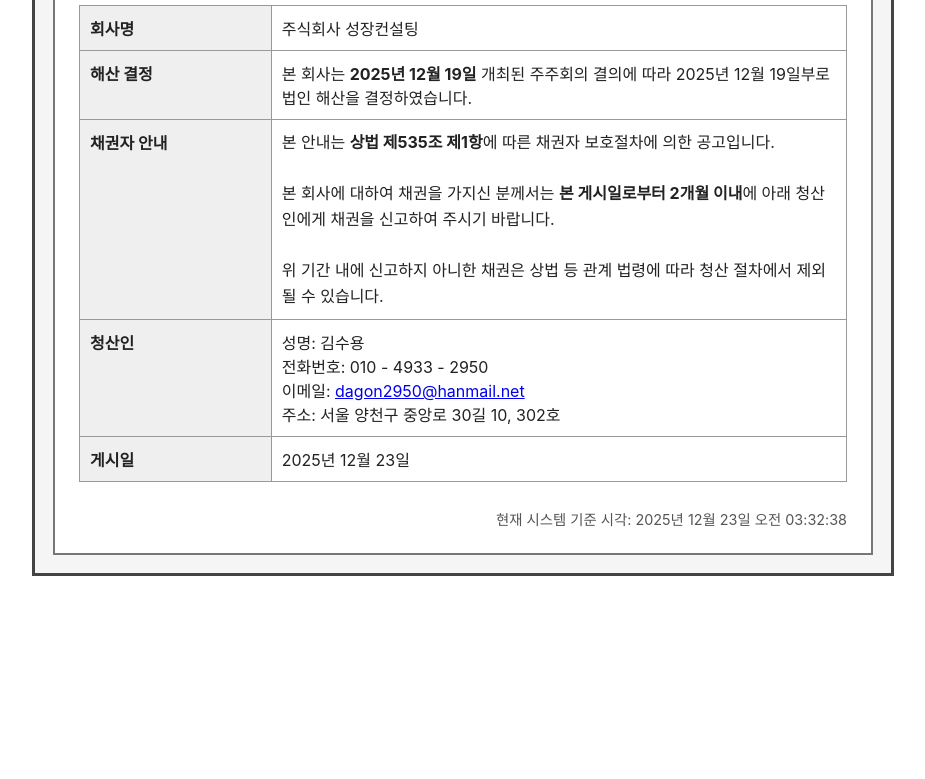
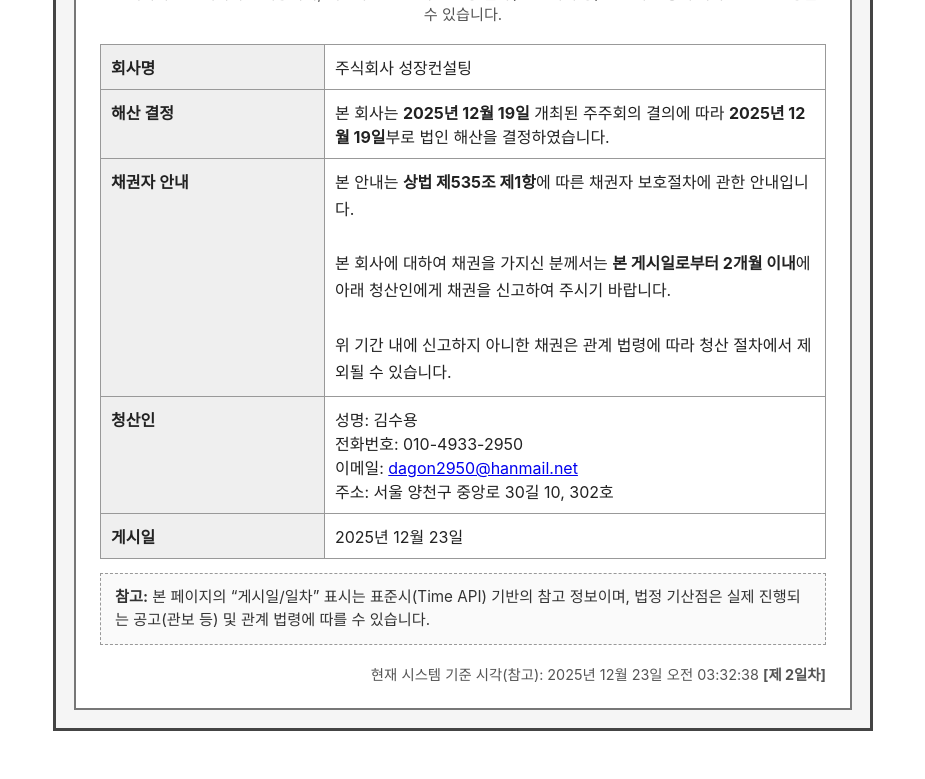
Before and after one commit to dragon2950/dragon2950.github.io, a plain HTML site: page index.html in a window 1280 px wide. Shown: the part 157-936 px from the top of the page, without its empty margins (177-1102 px from the left). Before the commit the page ends 800 px from the top, so only its background shows below. Drawn offline with Linux system fonts and the light colour scheme; no server answers.

Commit message:
Update index.html

```diff
--- a/index.html
+++ b/index.html
@@ -2,9 +2,12 @@
 <html lang="ko">
 <head>
   <meta charset="UTF-8" />
+  <meta name="viewport" content="width=device-width, initial-scale=1" />
   <title>법인 해산 및 채권자 안내</title>
   <style>
     body {
+      margin: 0;
+      padding: 0;
       font-family: -apple-system, BlinkMacSystemFont, "Segoe UI",
                    Roboto, "Noto Sans KR", Arial, sans-serif;
       background-color: #ffffff;
@@ -14,10 +17,11 @@
     /* 외부 1차 박스 */
     .outer-box {
       max-width: 820px;
-      margin: 60px auto;
+      margin: 48px auto;
       padding: 18px;
       border: 3px solid #444;
       background-color: #f5f5f5;
+      box-sizing: border-box;
     }
 
     /* 내부 2차 박스 */
@@ -25,17 +29,29 @@
       padding: 24px;
       border: 2px solid #777;
       background-color: #ffffff;
+      box-sizing: border-box;
     }
 
     h2 {
-      margin-top: 0;
+      margin: 0 0 10px 0;
       text-align: center;
+      letter-spacing: -0.2px;
+    }
+
+    .subtitle {
+      margin: 0 0 18px 0;
+      text-align: center;
+      color: #555;
+      font-size: 0.95rem;
+      line-height: 1.4;
     }
 
     table {
       width: 100%;
       border-collapse: collapse;
-      margin-top: 20px;
+      margin-top: 12px;
+      table-layout: fixed;
+      word-break: break-word;
     }
 
     table, th, td {
@@ -43,11 +59,12 @@
     }
 
     th {
-      width: 25%;
+      width: 28%;
       background-color: #efefef;
       text-align: left;
       padding: 10px;
       vertical-align: top;
+      font-weight: 600;
     }
 
     td {
@@ -55,18 +72,34 @@
       vertical-align: top;
     }
 
-    /* 채권자 안내 전용 스타일 */
     .creditor-notice {
       font-size: 12pt;
       font-weight: normal;
-      line-height: 1.6;
+      line-height: 1.7;
+    }
+
+    .notice-box {
+      margin-top: 14px;
+      padding: 12px 14px;
+      border: 1px dashed #999;
+      background: #fafafa;
+      font-size: 0.95rem;
+      line-height: 1.5;
+      color: #333;
     }
 
     .system-time {
-      margin-top: 26px;
+      margin-top: 18px;
       font-size: 0.9em;
       color: #555;
       text-align: right;
+    }
+
+    @media (max-width: 520px) {
+      .outer-box { margin: 18px auto; padding: 12px; }
+      .inner-box { padding: 16px; }
+      th { width: 36%; }
+      .creditor-notice { font-size: 1rem; }
     }
   </style>
 </head>
@@ -76,6 +109,9 @@
     <div class="inner-box">
 
       <h2>법인 해산 및 채권자 안내</h2>
+      <p class="subtitle">
+        본 페이지는 홈페이지 안내용이며, 채권자 보호를 위한 법정 절차(관보 게재 등)는 관계 법령에 따라 별도로 진행될 수 있습니다.
+      </p>
 
       <table>
         <tr>
@@ -87,23 +123,19 @@
           <th>해산 결정</th>
           <td>
             본 회사는 <strong>2025년 12월 19일</strong> 개최된 주주회의 결의에 따라
-            2025년 12월 19일부로 법인 해산을 결정하였습니다.
+            <strong>2025년 12월 19일</strong>부로 법인 해산을 결정하였습니다.
           </td>
         </tr>
 
         <tr>
           <th>채권자 안내</th>
           <td class="creditor-notice">
-            본 안내는 <strong>상법 제535조 제1항</strong>에 따른
-            채권자 보호절차에 의한 공고입니다.
+            본 안내는 <strong>상법 제535조 제1항</strong>에 따른 채권자 보호절차에 관한 안내입니다.
             <br><br>
             본 회사에 대하여 채권을 가지신 분께서는
-            <strong>본 게시일로부터 2개월 이내</strong>에
-            아래 청산인에게 채권을 신고하여 주시기 바랍니다.
+            <strong>본 게시일로부터 2개월 이내</strong>에 아래 청산인에게 채권을 신고하여 주시기 바랍니다.
             <br><br>
-            위 기간 내에 신고하지 아니한 채권은
-            상법 등 관계 법령에 따라
-            청산 절차에서 제외될 수 있습니다.
+            위 기간 내에 신고하지 아니한 채권은 관계 법령에 따라 청산 절차에서 제외될 수 있습니다.
           </td>
         </tr>
 
@@ -111,18 +143,22 @@
           <th>청산인</th>
           <td>
             성명: 김수용<br>
-            전화번호: 010 - 4933 - 2950<br>
-            이메일:
-            <a href="mailto:dagon2950@hanmail.net">dagon2950@hanmail.net</a><br>
+            전화번호: 010-4933-2950<br>
+            이메일: <a href="mailto:dagon2950@hanmail.net">dagon2950@hanmail.net</a><br>
             주소: 서울 양천구 중앙로 30길 10, 302호
           </td>
         </tr>
 
         <tr>
           <th>게시일</th>
-          <td>2025년 12월 23일</td>
+          <td id="publishDate">(표준시 불러오는 중...)</td>
         </tr>
       </table>
+
+      <div class="notice-box">
+        <strong>참고:</strong> 본 페이지의 “게시일/일차” 표시는 표준시(Time API) 기반의 참고 정보이며,
+        법정 기산점은 실제 진행되는 공고(관보 등) 및 관계 법령에 따를 수 있습니다.
+      </div>
 
       <div class="system-time" id="systemTime"></div>
 
@@ -130,7 +166,28 @@
   </div>
 
   <script>
-    const now = new Date();
+    /******************************************************************
+     * 설정값
+     ******************************************************************/
+    // ✅ "오늘을 1일차"로 삼고 싶은 '기준 게시일'을 여기에 고정해 두세요.
+    //    예: 실제 홈페이지를 처음 올린 날이 2025-12-23이면 그대로 둡니다.
+    //    형식: YYYY-MM-DD
+    const BASE_PUBLISH_DATE = "2025-12-23";
+
+    // ✅ 표준시(Asia/Seoul) Time API
+    const TIME_API_URL = "https://worldtimeapi.org/api/timezone/Asia/Seoul";
+
+    /******************************************************************
+     * 유틸
+     ******************************************************************/
+    function pad2(n) { return String(n).padStart(2, "0"); }
+
+    function formatKoreanDateOnly(d) {
+      // 예: 2025년 12월 23일
+      return `${d.getFullYear()}년 ${d.getMonth() + 1}월 ${d.getDate()}일`;
+    }
+
+    function formatKoreanDateTime(d) {
       const options = {
         year: 'numeric',
         month: 'long',
@@ -139,8 +196,55 @@
         minute: '2-digit',
         second: '2-digit'
       };
-    document.getElementById("systemTime").textContent =
-      "현재 시스템 기준 시각: " + now.toLocaleString('ko-KR', options);
+      return d.toLocaleString('ko-KR', options);
+    }
+
+    function startOfDay(d) {
+      const x = new Date(d);
+      x.setHours(0, 0, 0, 0);
+      return x;
+    }
+
+    function computeDayCount(nowKST) {
+      // 오늘을 1일차로: (오늘 0시 - 기준일 0시) / 1일 + 1
+      const base = startOfDay(new Date(`${BASE_PUBLISH_DATE}T00:00:00+09:00`));
+      const today = startOfDay(nowKST);
+      const diffMs = today - base;
+      const days = Math.floor(diffMs / (1000 * 60 * 60 * 24)) + 1;
+      return Math.max(1, days);
+    }
+
+    function render(nowKST, sourceLabel) {
+      const dayCount = computeDayCount(nowKST);
+
+      // 게시일: "현재 표준시 날짜"로 자동 표시
+      document.getElementById("publishDate").textContent = formatKoreanDateOnly(nowKST);
+
+      // 시스템(표준시) 시각 + [제 X일차] 굵게
+      document.getElementById("systemTime").innerHTML =
+        `${sourceLabel}: ${formatKoreanDateTime(nowKST)} ` +
+        `<strong>[제 ${dayCount}일차]</strong>`;
+    }
+
+    /******************************************************************
+     * 1) 표준시 API로 현재 시각 가져오기
+     * 2) 실패 시: 로컬 시간(브라우저)로 대체
+     ******************************************************************/
+    fetch(TIME_API_URL)
+      .then(res => {
+        if (!res.ok) throw new Error("Time API response not ok");
+        return res.json();
+      })
+      .then(data => {
+        // data.datetime 예: "2025-12-23T10:12:45.123456+09:00"
+        const nowKST = new Date(data.datetime);
+        render(nowKST, "국가 표준시 기준 시각(참고)");
+      })
+      .catch(() => {
+        // 표준시 API가 막히면 로컬(브라우저) 시간으로 fallback
+        const nowLocal = new Date();
+        render(nowLocal, "현재 시스템 기준 시각(참고)");
+      });
   </script>
 
 </body>
```
Lines whose indentation alone changed are shown as unchanged.
